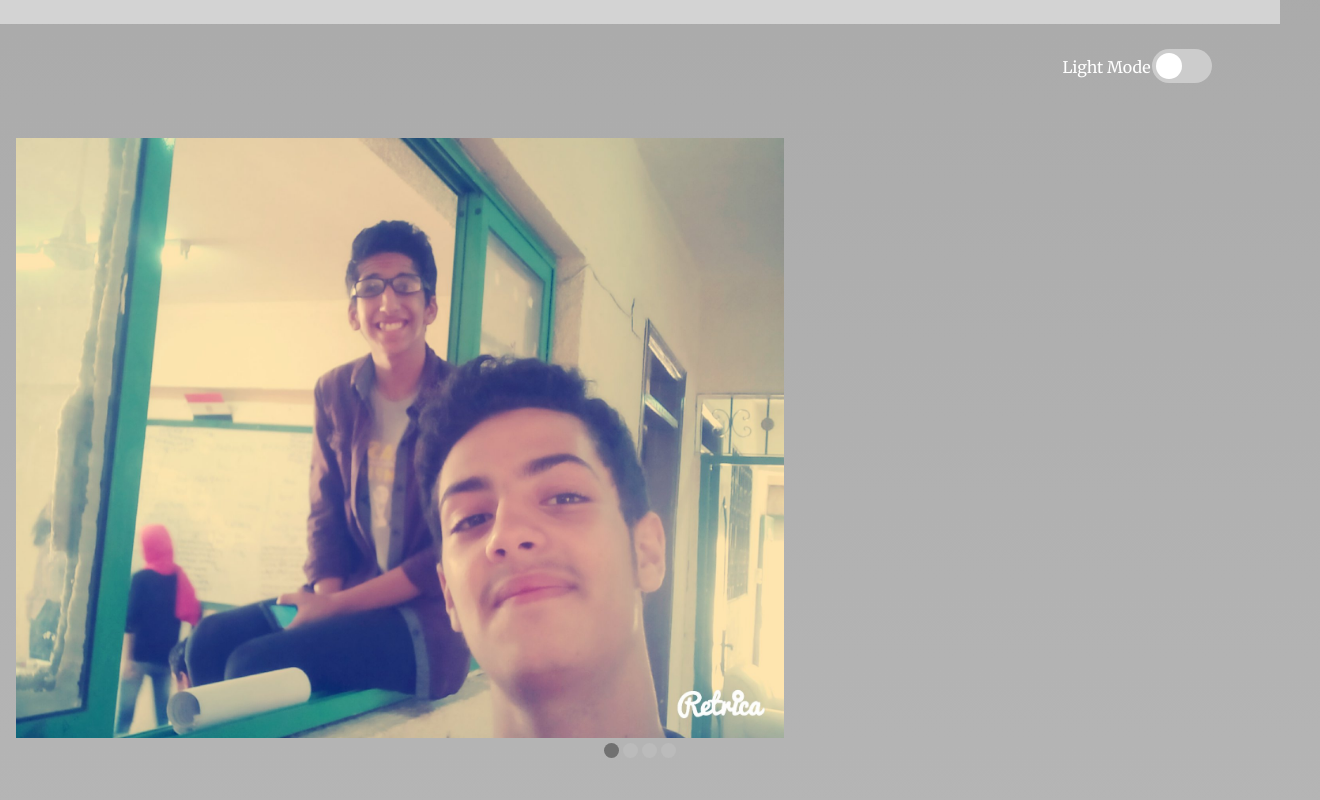
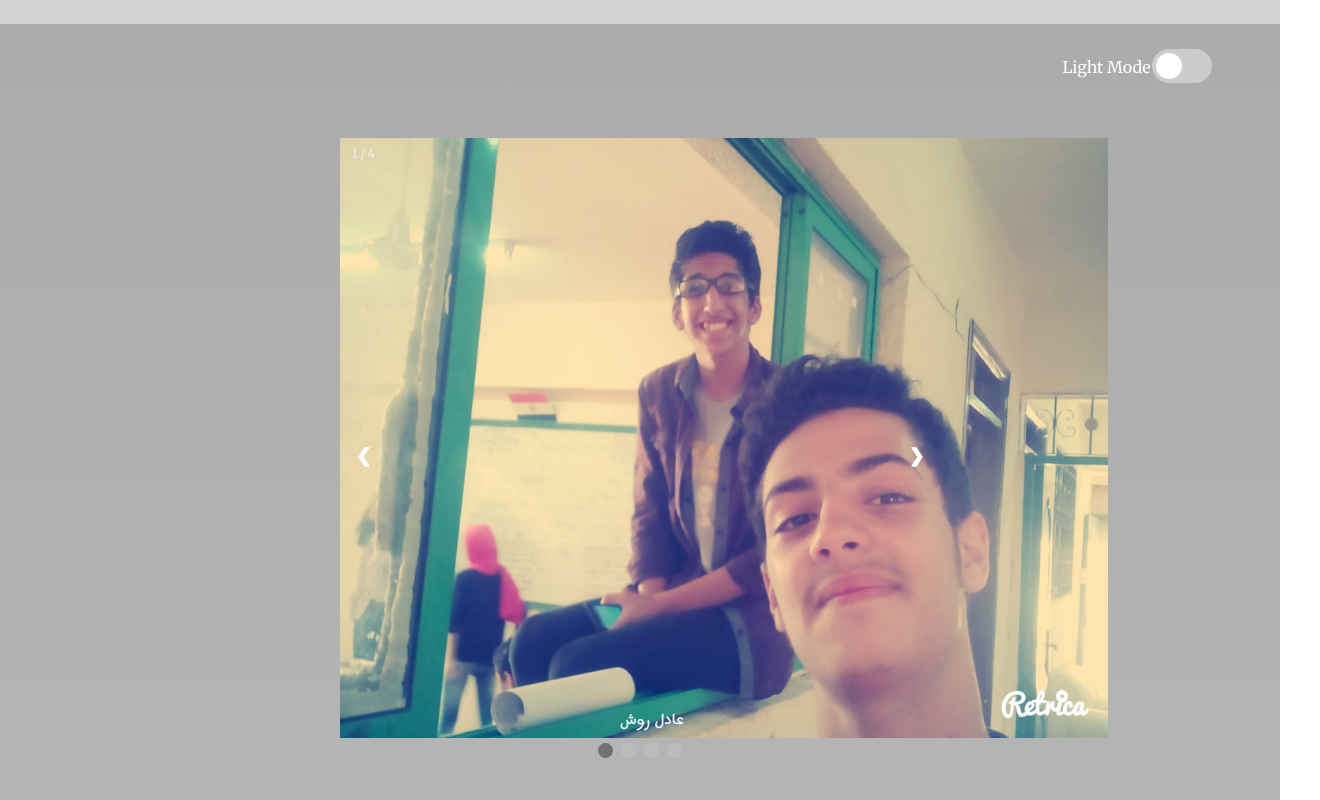
Before and after one commit to OmarMo7/HBD-ForAll, a plain HTML site: page index.html in a window 1280 px wide. Shown: the part 920-1720 px from the top of the page, 1320 px wide, since content can reach past the window. Drawn offline with Linux system fonts and the light colour scheme.

Commit message:
SUCK Error found cuz i forgot to commit 2 letters

```diff
--- a/css/style.css
+++ b/css/style.css
@@ -424,7 +424,7 @@ nav ul li a {
 }
 
 /* Slideshow container */
-.slideshow-container {
+#slideshow-container {
   max-width: 600px;
   position: relative;
   margin: auto;
@@ -489,7 +489,7 @@ nav ul li a {
   cursor: pointer;
   height: 15px;
   width: 15px;
-  margin: 0 2px;
+  margin: 0 4px;
   background-color: #bbb;
   border-radius: 50%;
   display: inline-block;
```
